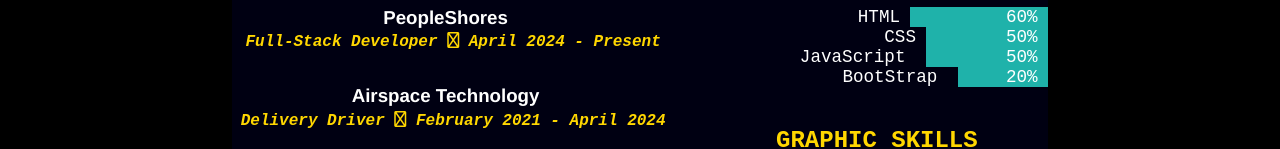
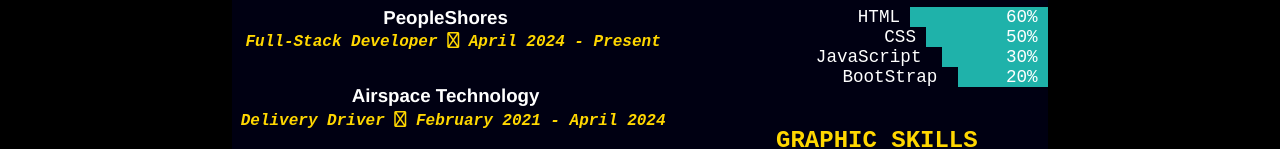
Before and after one commit to WebDesign-MultiMedia/myResume, a plain HTML site: page index.html in a window 1280 px wide. Shown: the part 431-580 px from the top of the page. Drawn offline with Linux system fonts and the light colour scheme; some icons are missing.

Commit message:
some updates

```diff
--- a/index.html
+++ b/index.html
@@ -127,7 +127,7 @@
                         <ul>
                             <li>HTML<span id="htmlProgress">60%</span></li>
                             <li>CSS<span id="cssProgress">50%</span></li>
-                            <li>JavaScript <span id="jsProgess">50%</span></li>
+                            <li>JavaScript <span id="jsProgess">30%</span></li>
                             <li>BootStrap <span id="bootstrapProgress">20%</span></li>
                         </ul>
                     </div>
--- a/styles.css
+++ b/styles.css
@@ -202,7 +202,7 @@
 #jsProgess{
     background-color: var(--lightseagreen);
     color: var(--white);
-    padding-left: 5rem;
+    padding-left: 4rem;
     padding-right: 10px;
     margin-left:10px;
 }
```
